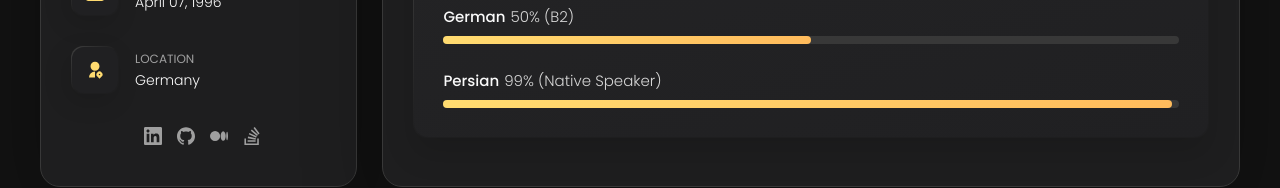
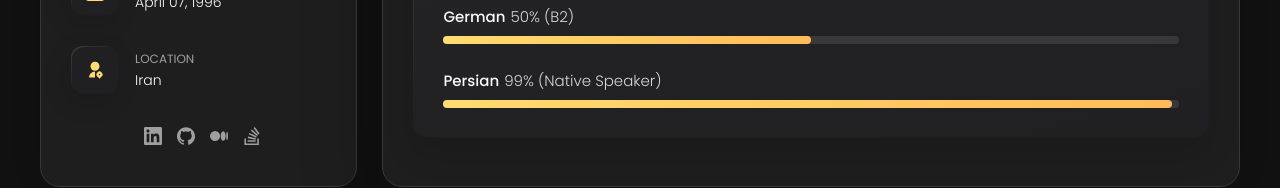
Before and after one commit to Farzane2630/personal-portfolio-v1, a React (Vite) app: page / in a window 1280 px wide. Shown: the part 581-769 px from the top of the page. Built offline with nearby package versions, Linux system fonts and the light colour scheme.

Commit message:
fix: update location

```diff
--- a/src/Components/Sidebar.jsx
+++ b/src/Components/Sidebar.jsx
@@ -106,7 +106,7 @@ export default function Sidebar() {
                         {t('sidebar.location')}
                      </p>
 
-                     <address>Germany</address>
+                     <address>Iran</address>
                   </div>
 
                </li>
```
